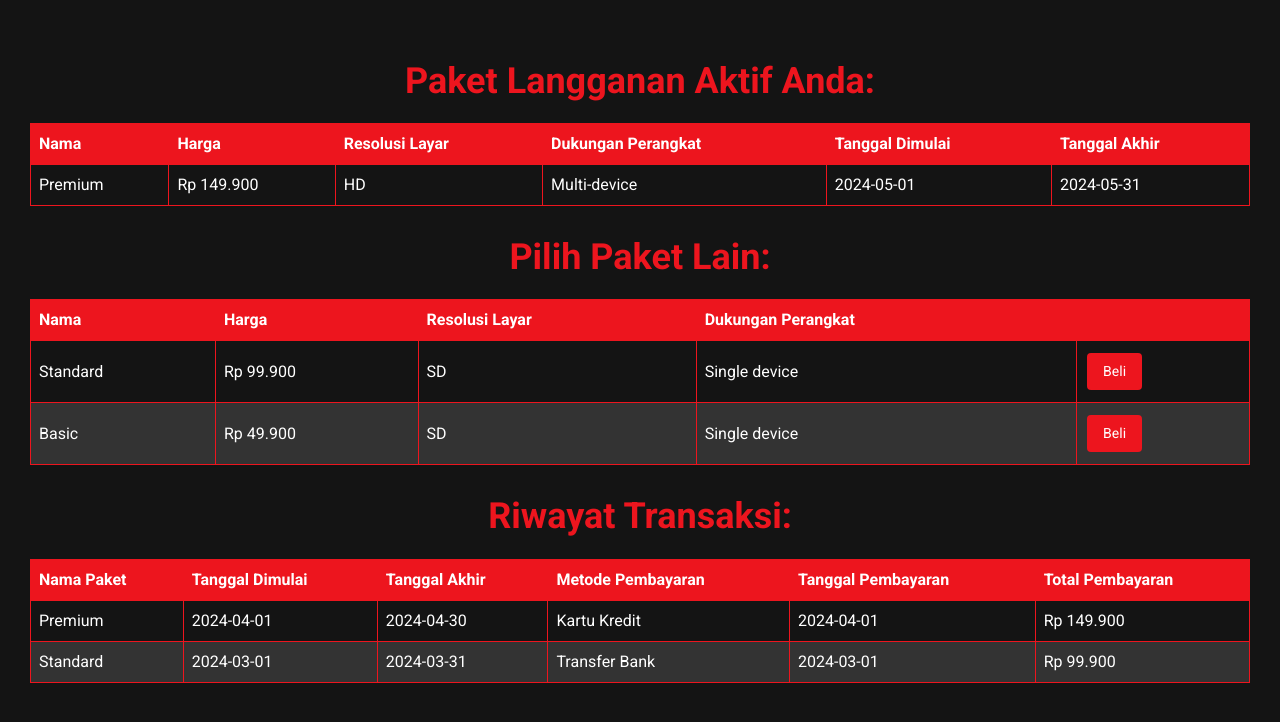
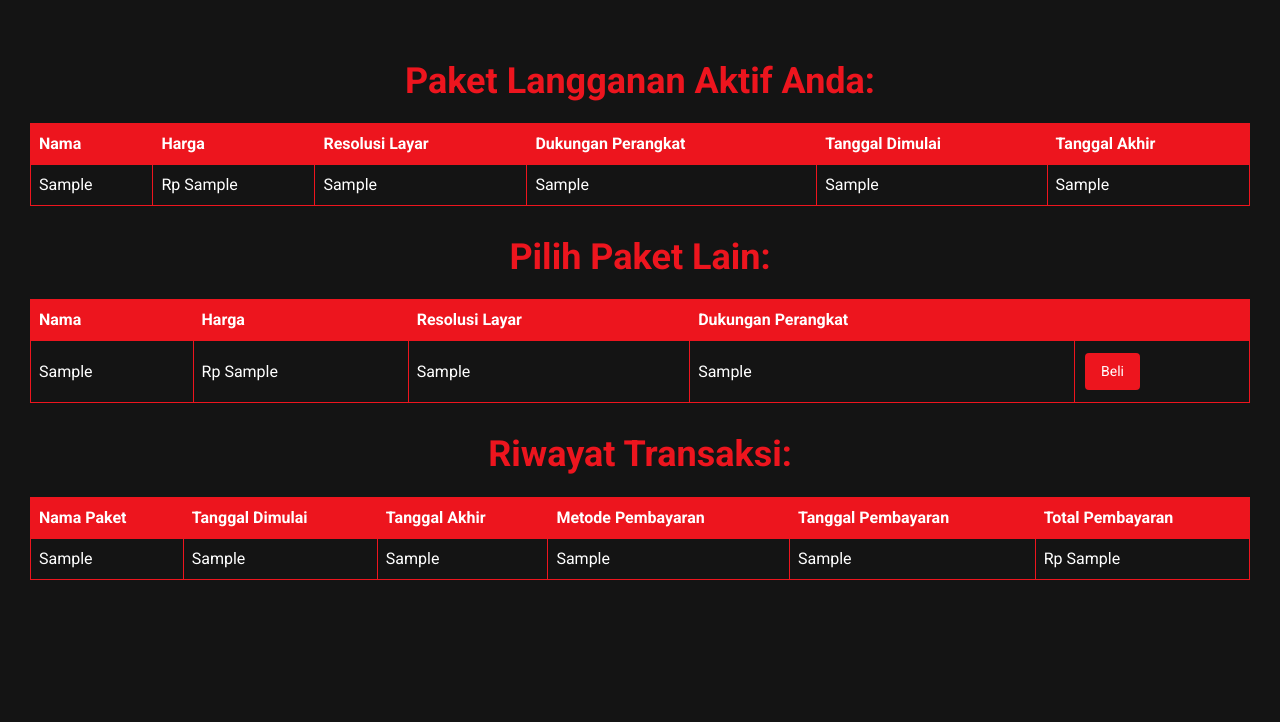
Before and after one commit to Pacilflix-A6/pacilflix, a Django app: template langganan/templates/langganan.html in a window 1280 px wide. Shown: the top 722 px of the page. Run offline with Django 3.2, Linux system fonts and the light colour scheme; the template is opened without the code that fills it: most values are stand-ins (such as "Sample title", 1, 10 or a date in 2020); some libraries are stand-ins or nearby versions.

Commit message:
Show paket langganan, riwayat transaksi, and langganan aktif to HTML templates

```diff
--- a/langganan/templates/langganan.html
+++ b/langganan/templates/langganan.html
@@ -68,14 +68,16 @@
                 </tr>
             </thead>
             <tbody id="activeSubscriptions">
+                {% for langganan in langganan_aktif %}
                     <tr>
-                    <td>Premium</td>
-                    <td>Rp 149.900</td>
-                    <td>HD</td>
-                    <td>Multi-device</td>
-                    <td>2024-05-01</td>
-                    <td>2024-05-31</td>
+                        <td>{{langganan.0}}</td>
+                        <td>Rp {{langganan.1}}</td>
+                        <td>{{langganan.2}}</td>
+                        <td>{{langganan.3}}</td>
+                        <td>{{langganan.4}}</td>
+                        <td>{{langganan.5}}</td>
                     </tr>
+                {% endfor %}
             </tbody>
         </table>
 
@@ -90,21 +92,16 @@
                     <th></th>
                 </tr>
             </thead>
-            <tbody id="otherPackages">
+            <tbody id="packages">
+                {% for paket in paket_langganan %}
                     <tr>
-                    <td>Standard</td>
-                    <td>Rp 99.900</td>
-                    <td>SD</td>
-                    <td>Single device</td>
+                        <td>{{paket.0}}</td>
+                        <td>Rp {{paket.1}}</td>
+                        <td>{{paket.2}}</td>
+                        <td>{{paket.3}}</td>
                         <td><button class="button">Beli</button></td>
                     </tr>
-                <tr>
-                    <td>Basic</td>
-                    <td>Rp 49.900</td>
-                    <td>SD</td>
-                    <td>Single device</td>
-                    <td><button class="button">Beli</button></td>
-                </tr>
+                {% endfor %}
             </tbody>
         </table>
 
@@ -121,22 +118,16 @@
                 </tr>
             </thead>
             <tbody id="transactionHistory">
+                {% for transaksi in riwayat_transaksi %}
                     <tr>
-                    <td>Premium</td>
-                    <td>2024-04-01</td>
-                    <td>2024-04-30</td>
-                    <td>Kartu Kredit</td>
-                    <td>2024-04-01</td>
-                    <td>Rp 149.900</td>
+                        <td>{{transaksi.0}}</td>
+                        <td>{{transaksi.1}}</td>
+                        <td>{{transaksi.2}}</td>
+                        <td>{{transaksi.3}}</td>
+                        <td>{{transaksi.4}}</td>
+                        <td>Rp {{transaksi.5}}</td>
                     </tr>
-                <tr>
-                    <td>Standard</td>
-                    <td>2024-03-01</td>
-                    <td>2024-03-31</td>
-                    <td>Transfer Bank</td>
-                    <td>2024-03-01</td>
-                    <td>Rp 99.900</td>
-                </tr>
+                {% endfor %}
             </tbody>
         </table>
     </div>
```
Lines whose indentation alone changed are shown as unchanged.
